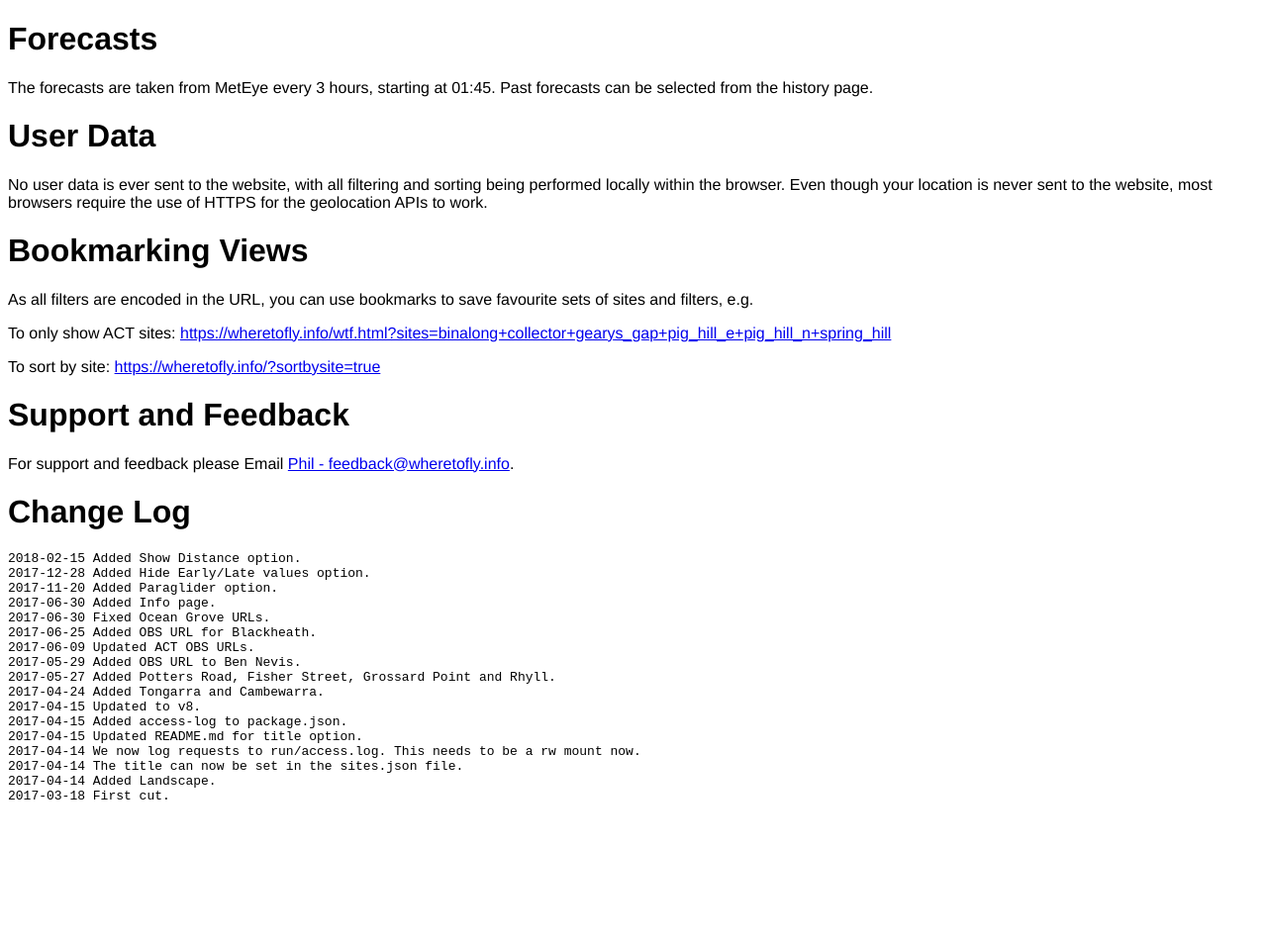
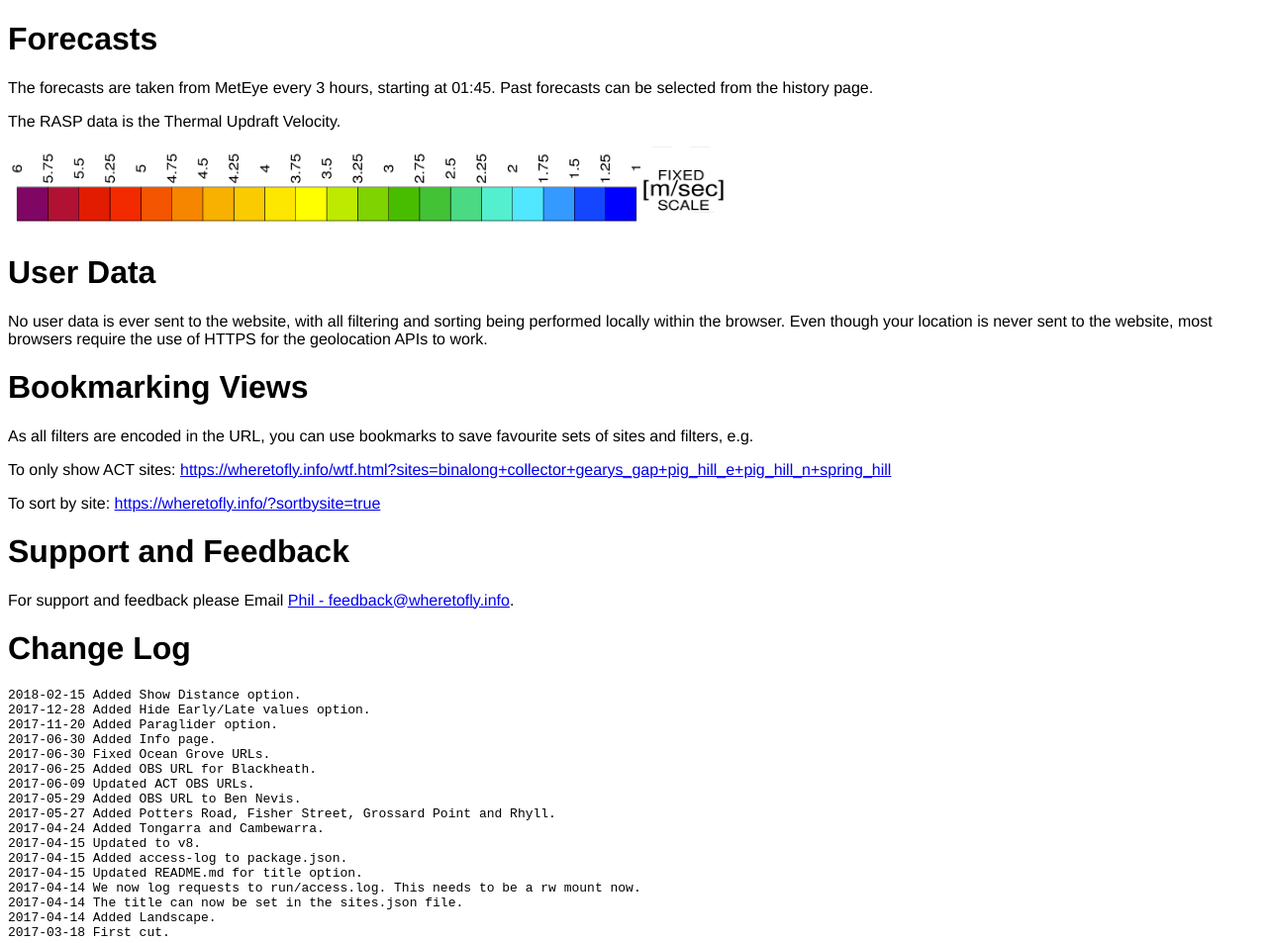
Before and after one commit to philseeley/wheretofly, a website: page public/wtf-info.html in a window 1280 px wide. Shown: the whole page at 99% size. Before the commit the page ends 825 px from the top, so only its background shows below. Drawn offline with Linux system fonts and the light colour scheme.

Commit message:
Added RASP scale.

```diff
--- a/public/wtf-info.html
+++ b/public/wtf-info.html
@@ -7,6 +7,10 @@
 <font face="Helvetica">
 <h1>Forecasts</h1>
 The forecasts are taken from MetEye every 3 hours, starting at 01:45. Past forecasts can be selected from the history page.
+<p>
+The RASP data is the Thermal Updraft Velocity.
+<p>
+<img src="rasp-scale.png">
 <h1>User Data</h1>
 No user data is ever sent to the website, with all filtering and sorting being performed locally within the browser. Even though your location is never sent to the website, most browsers require the use of HTTPS for the geolocation APIs to work.
 <h1>Bookmarking Views</h1>
```
Also changed, not shown: public/rasp-scale.png (added).
